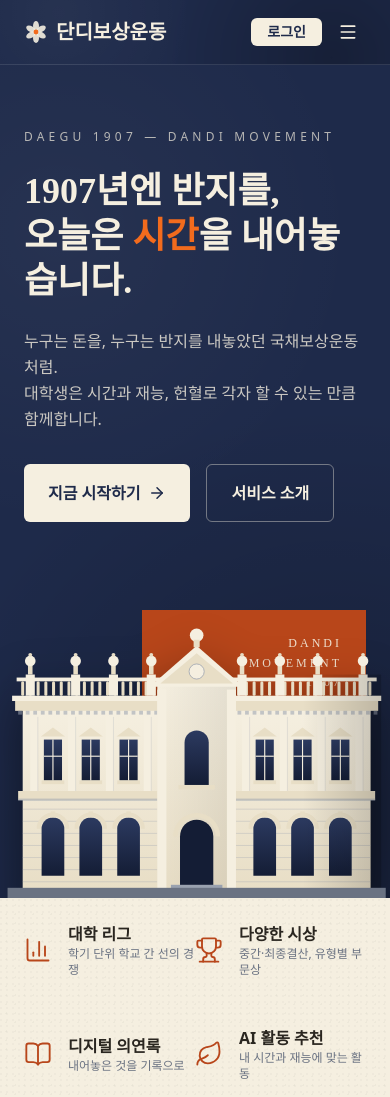
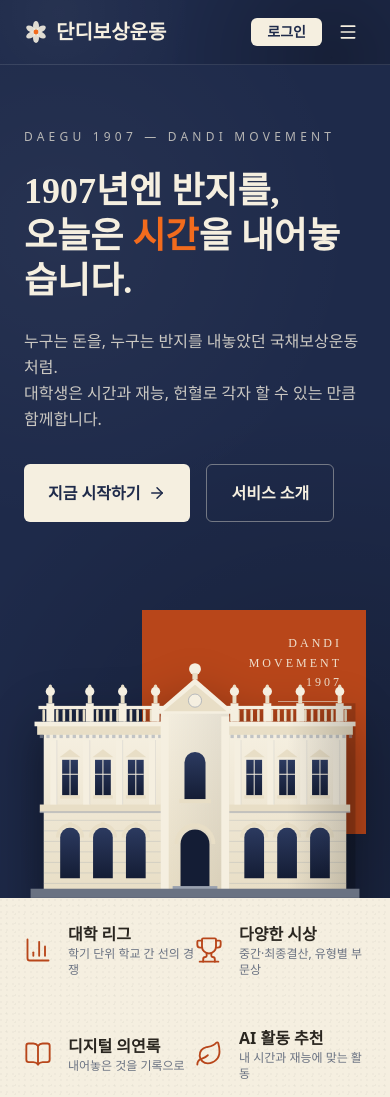
Before and after one commit to j8nyun9/Dandithon_FE, a React (Vite) app: page / in a window 390 px wide. Shown: the top 1097 px of the page. Built offline with nearby package versions, Linux system fonts and the light colour scheme; a web font is replaced by a local one.

Commit message:
Update HomePage.tsx

```diff
--- a/src/pages/Home/HomePage.tsx
+++ b/src/pages/Home/HomePage.tsx
@@ -62,7 +62,7 @@ function Hero() {
               <span className="mt-2 ml-auto block h-px w-16 bg-paper/60" />
             </div>
           </div>
-          <HeritageBuilding className="absolute bottom-0 -left-6 w-[115%] drop-shadow-[0_24px_24px_rgb(0_0_0/0.45)] md:left-4 md:w-full" />
+          <HeritageBuilding className="absolute right-0 bottom-0 w-full max-w-[390px] drop-shadow-[0_24px_24px_rgb(0_0_0/0.45)] md:right-auto md:left-4 md:max-w-none" />
         </div>
       </div>
     </section>
```
